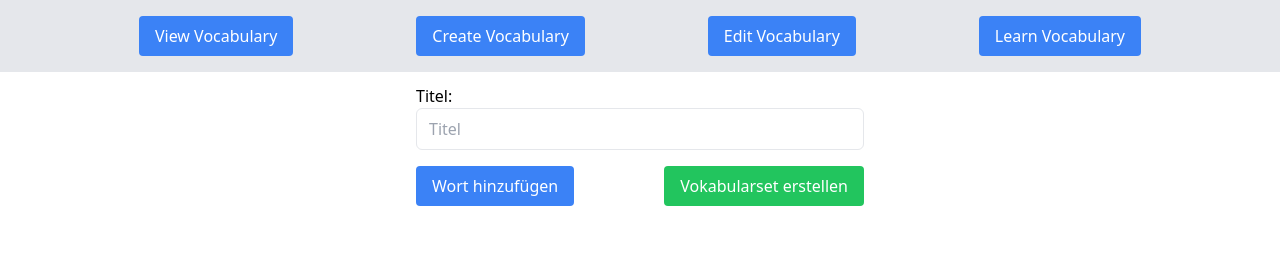
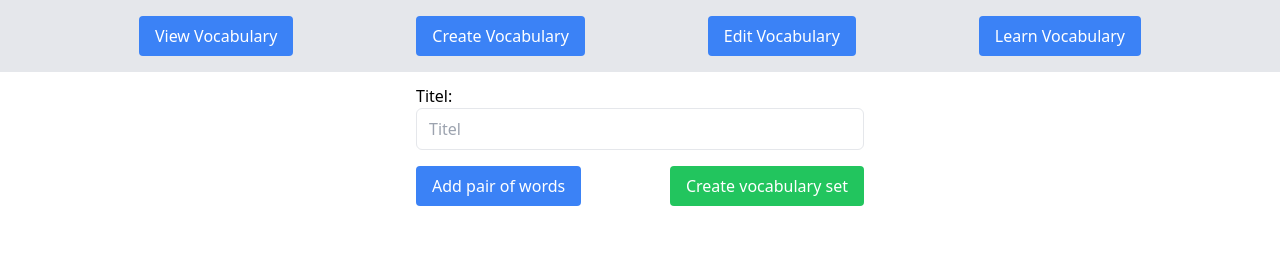
Before and after one commit to sanqro/vocabulary, a React (Create React App) app in the folder client/: page /Create in a window 1280 px wide. Shown: the top 256 px of the page. Built offline with nearby package versions, Linux system fonts and the light colour scheme; sample sign-in values are in the browser's storage.

Commit message:
translate button text

```diff
--- a/client/src/components/InputPair.tsx
+++ b/client/src/components/InputPair.tsx
@@ -5,7 +5,7 @@ import OnClickButton from "./OnClickButton";
 import InputWord from "./InputWord";
 
 function addVocabulary(vocabulary: IVocabularyInput) {
-  fetch("http://localhost:3000/sets/create", {
+  fetch("https://api.sanqro.me/sets/create", {
     method: "POST",
     headers: {
       "Content-Type": "application/json",
@@ -92,12 +92,12 @@ const InputPair = () => {
       ))}
       <OnClickButton
         onClick={handleAddPair}
-        label="Wort hinzufügen"
+        label="Add pair of words"
         className="py-2 px-4 text-white rounded mx-10% bg-blue-500"
       />
       <OnClickButton
         onClick={handleCreateVocabulary}
-        label="Vokabularset erstellen"
+        label="Create vocabulary set"
         className="py-2 px-4 text-white rounded mx-10% bg-green-500 float-right"
       />
     </div>
```
